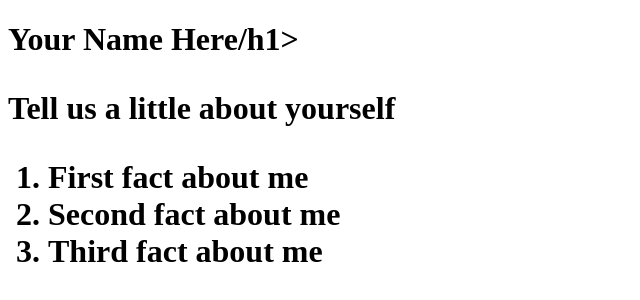
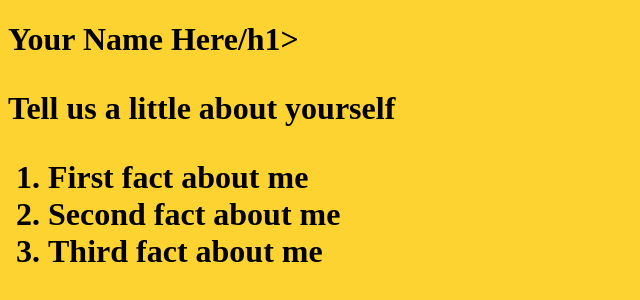
Before and after one commit to bootuppgh/website_template, a plain HTML site: page index.html in a window 1280 px wide. Shown: the whole page, without its empty margins (0-640 px from the left). Drawn offline with Linux system fonts and the light colour scheme.

Commit message:
Update index.html

```diff
--- a/index.html
+++ b/index.html
@@ -1,7 +1,7 @@
 <!DOCTYPE html>
 <html>
 <head>
-<link rel="stylesheet" href="/style.css">
+<link rel="stylesheet" href="/static/css/myCSS.css">
 </head>
 <body>
 <h1>Your Name Here/h1>
```
